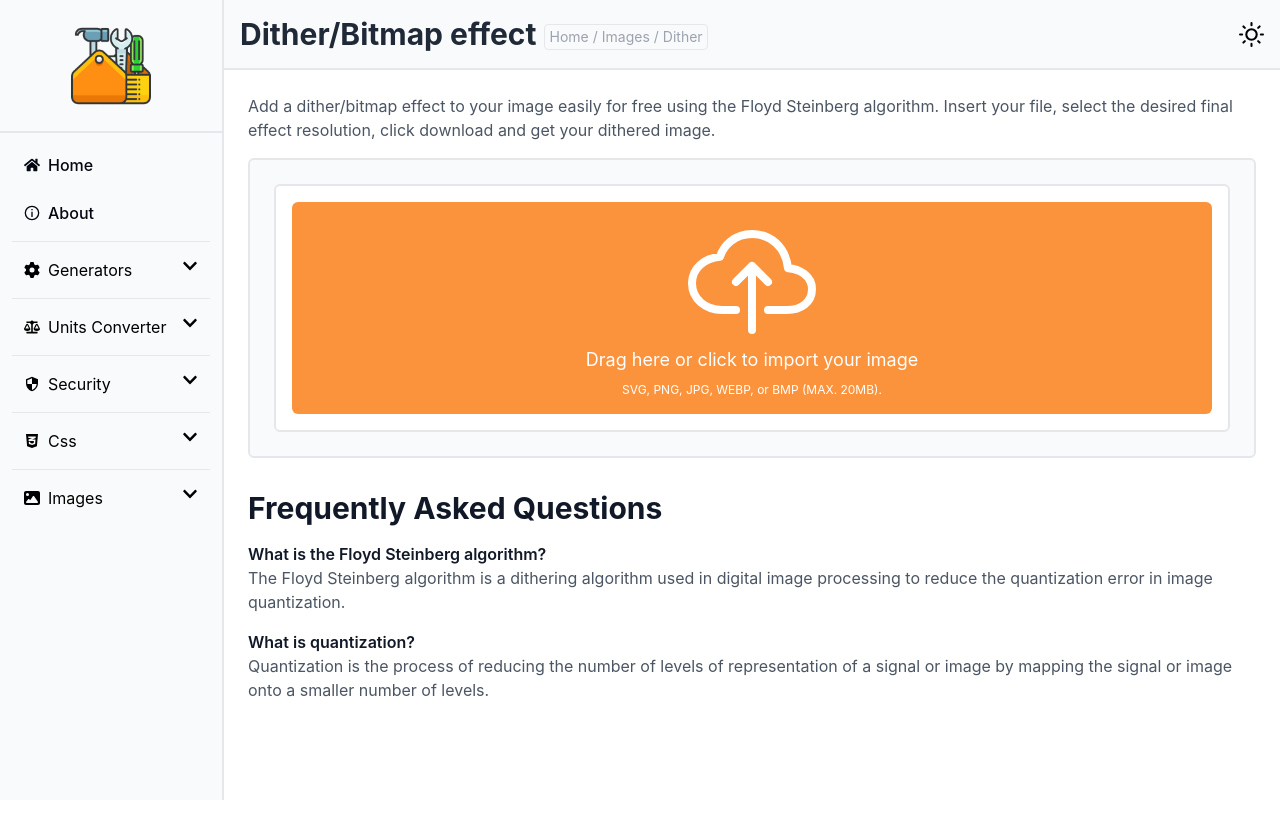
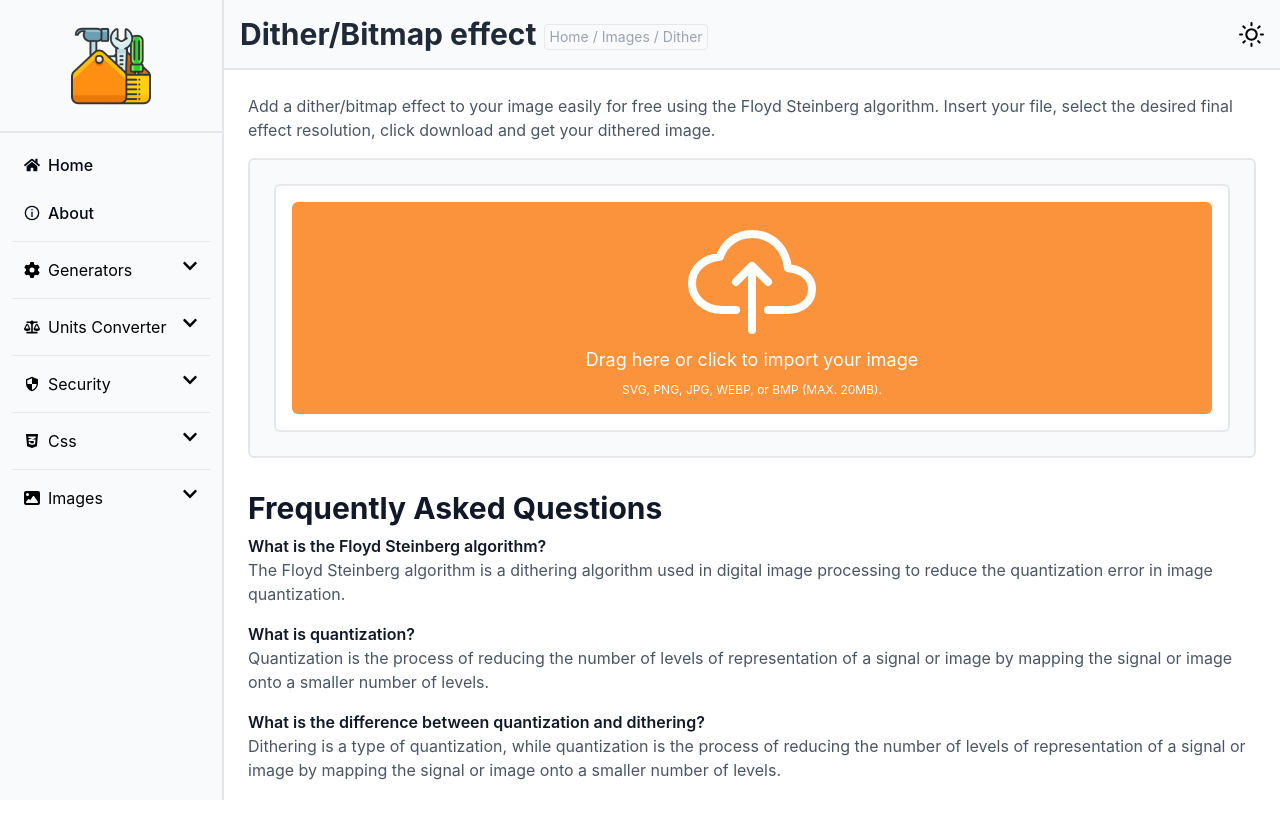
Before and after one commit to Oslonline/oslo-toolbox, a React (Vite) app: page /Images/Dither in a window 1280 px wide. Before the commit the page ends 800 px from the top, so only its background shows below. Built offline with nearby package versions, Linux system fonts and the light colour scheme.

Commit message:
fix: add 1 FAQ question

```diff
--- a/src/pages/Tools/Images/Dither.jsx
+++ b/src/pages/Tools/Images/Dither.jsx
@@ -97,16 +97,16 @@ export default function Dither() {
 
   const faqData = [
     {
-      question: "",
-      answer: "",
-    },
-    {
       question: "What is the Floyd Steinberg algorithm?",
       answer: "The Floyd Steinberg algorithm is a dithering algorithm used in digital image processing to reduce the quantization error in image quantization.",
     },
     {
       question: "What is quantization?",
       answer: "Quantization is the process of reducing the number of levels of representation of a signal or image by mapping the signal or image onto a smaller number of levels.",
+    },
+    {
+      question: "What is the difference between quantization and dithering?",
+      answer: "Dithering is a type of quantization, while quantization is the process of reducing the number of levels of representation of a signal or image by mapping the signal or image onto a smaller number of levels.",
     },
   ];
 
```
